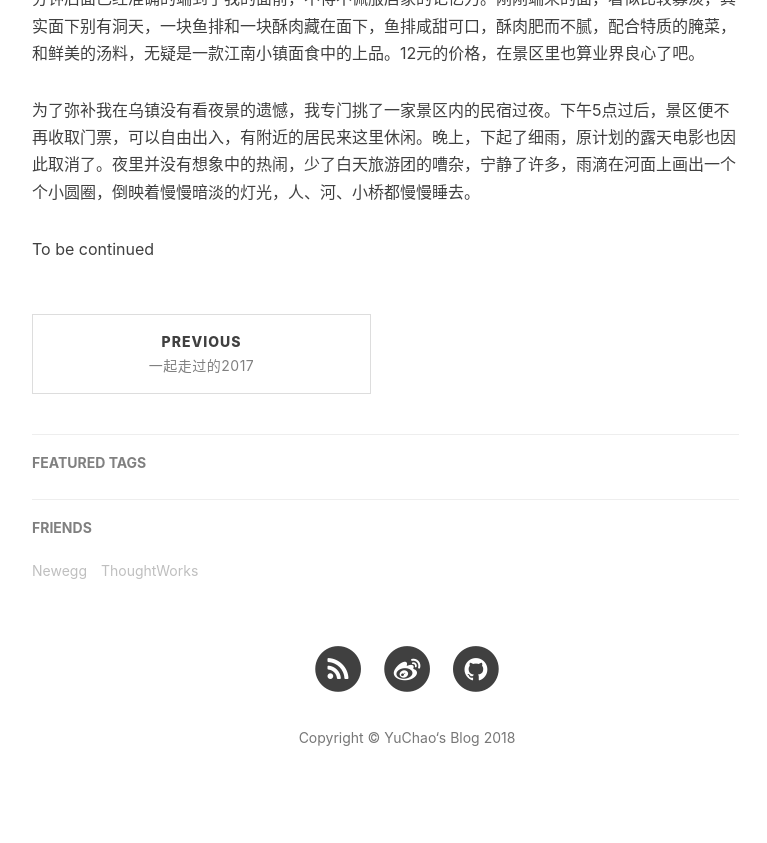
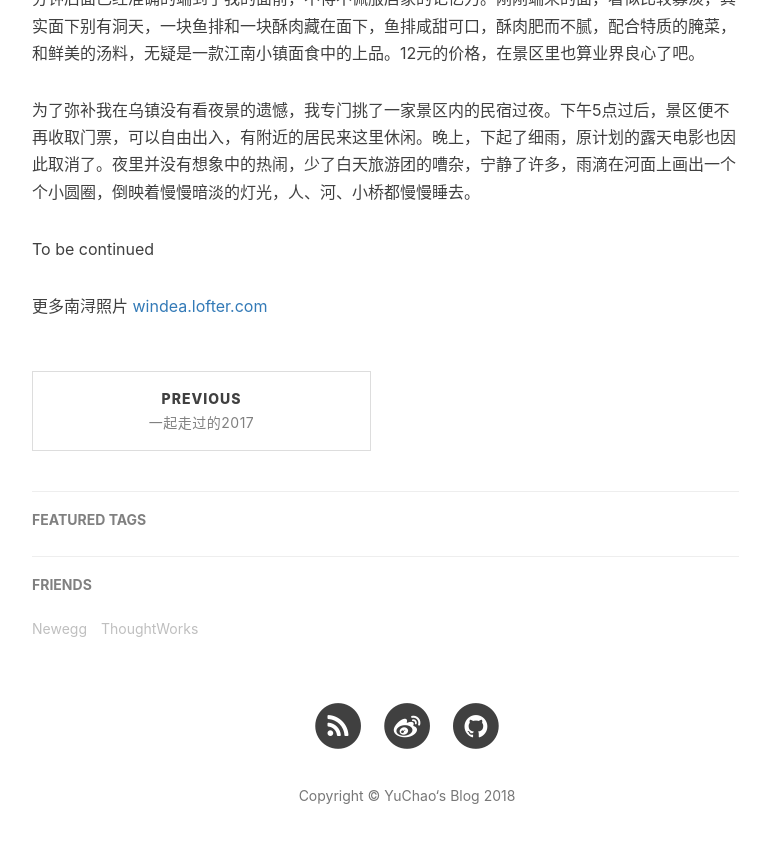
Before and after one commit to windea/windea.github.io, a Jekyll site: the page built from _posts/2018-05-16-Travel-to-Nanxun.md, in a window 1280 px wide and 900 px high, scrolled down 1673 px. Shown: the top 843 px of the window, without its empty margins (233-1000 px from the left). Built offline with Jekyll 4.4.1, drawn with Linux system fonts in a browser that asks for light colours; nearby versions of some CDN libraries; comment, search, counter and statistics services are not loaded.

Commit message:
Update 2018-05-16-Travel-to-Nanxun.md

```diff
--- a/_posts/2018-05-16-Travel-to-Nanxun.md
+++ b/_posts/2018-05-16-Travel-to-Nanxun.md
@@ -28,3 +28,5 @@ categories:
 为了弥补我在乌镇没有看夜景的遗憾，我专门挑了一家景区内的民宿过夜。下午5点过后，景区便不再收取门票，可以自由出入，有附近的居民来这里休闲。晚上，下起了细雨，原计划的露天电影也因此取消了。夜里并没有想象中的热闹，少了白天旅游团的嘈杂，宁静了许多，雨滴在河面上画出一个个小圆圈，倒映着慢慢暗淡的灯光，人、河、小桥都慢慢睡去。
 
 To be continued
+
+更多南浔照片 [windea.lofter.com](http://windea.lofter.com)
```
